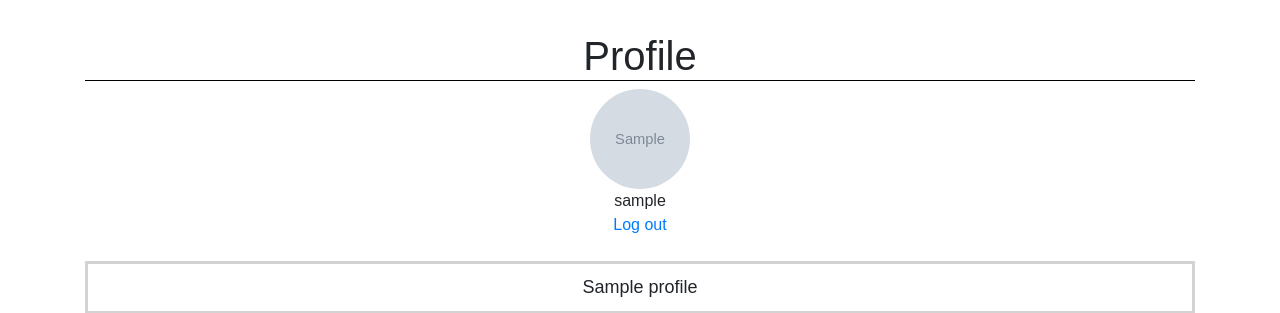
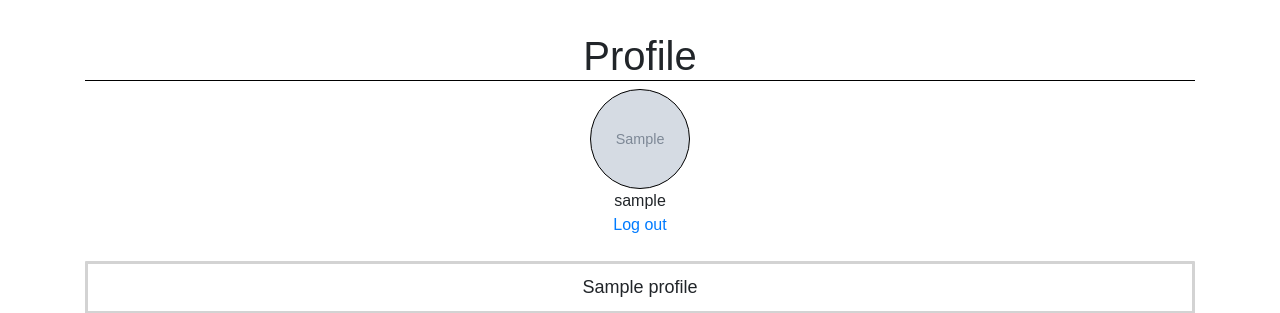
Before and after one commit to nlimtung/financialhackathon, a Django app: page /profile/ in a window 1280 px wide. Shown: the top 313 px of the page. Run offline with Django 4.2, Linux system fonts and the light colour scheme; a user stored in the database is signed in; tables that the repository leaves empty hold one stand-in row (values such as "Sample post"); grey boxes marked "Sample" are stand-in pictures; some libraries are stand-ins or nearby versions; some web fonts are replaced.

Commit message:
fix profile border picture

```diff
--- a/main_app/static/css/base.css
+++ b/main_app/static/css/base.css
@@ -388,7 +388,8 @@ span {
 }
 
 .profile-image  {
-
+    border-style: 2px solid;
+    border:1px solid black;
     background-color: lightgrey;
 
 }
```
Also changed, not shown: main_app/migrations/0002_habit_profile_delete_wishlist.py, main_app/migrations/0003_profile_profile_image.py (deleted), main_app/migrations/0004_alter_habit_habit_cost.py (deleted), main_app/migrations/0005_alter_habit_habit_cost.py (deleted), main_app/migrations/0006_alter_profile_profile_image.py (deleted).
